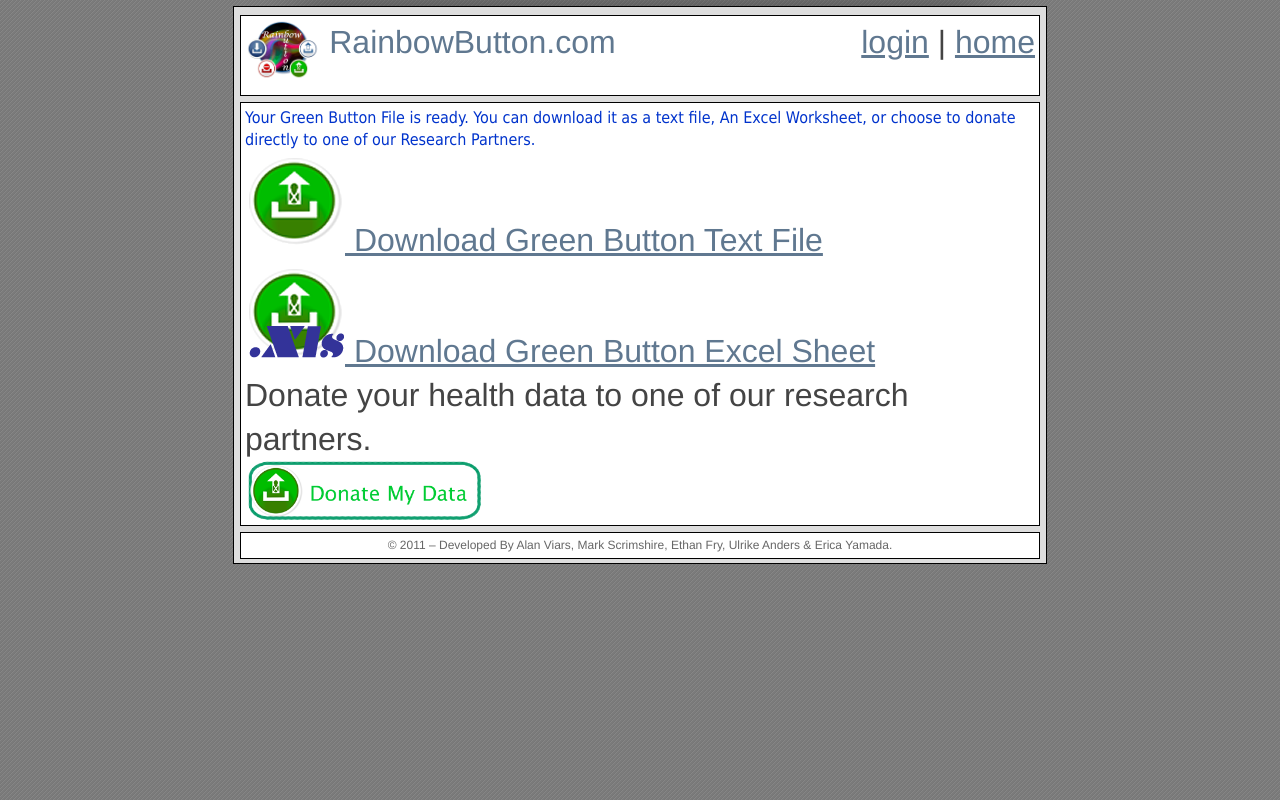
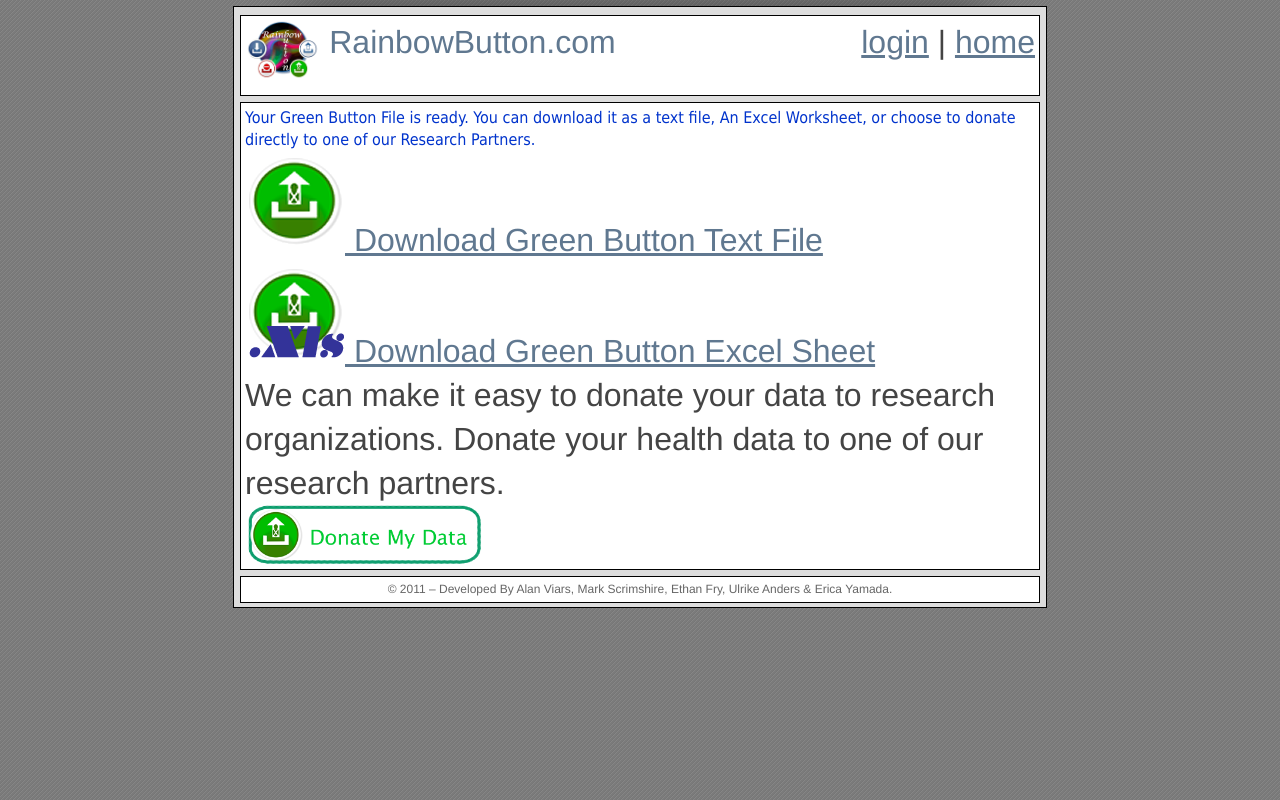
Before and after one commit to videntity/rbutton, a Django app: template templates/select-Donation.html in a window 1280 px wide. Run offline with Django 3.2, Linux system fonts and the light colour scheme; the template is opened without the code that fills it, so the values that code supplies are empty; some libraries are stand-ins or nearby versions.

Commit message:
Added select-Donation.html

```diff
--- a/templates/select-Donation.html
+++ b/templates/select-Donation.html
@@ -22,6 +22,7 @@
 </tr>
 </Table>
 </p class="Narrative">
+We can make it easy to donate your data to research organizations.
 Donate your health data to one of our research partners.
 </p>
 
```
